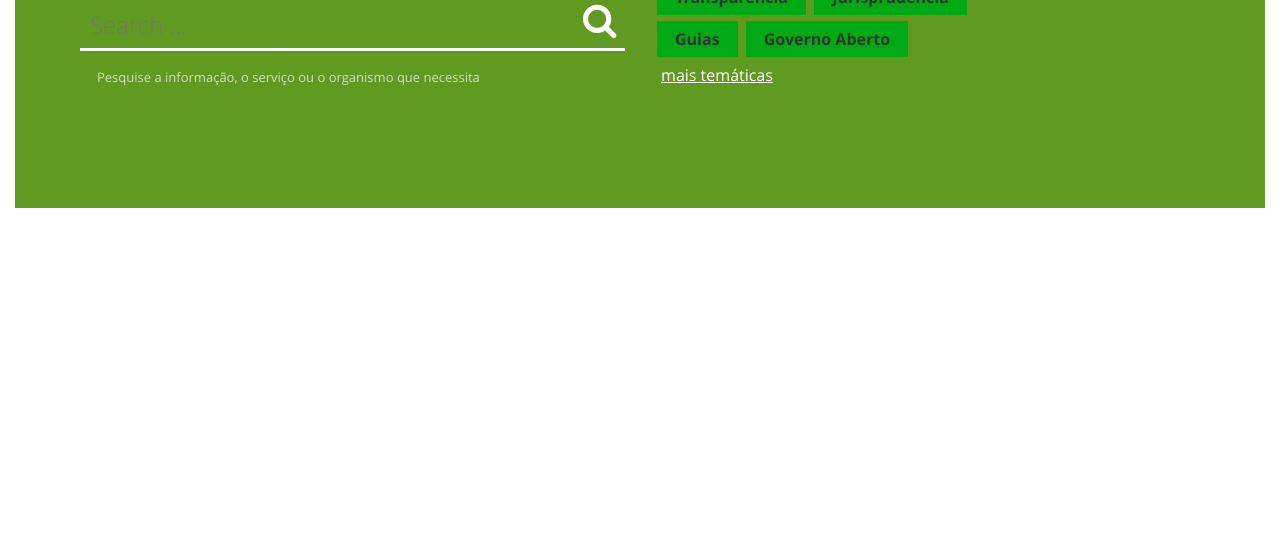
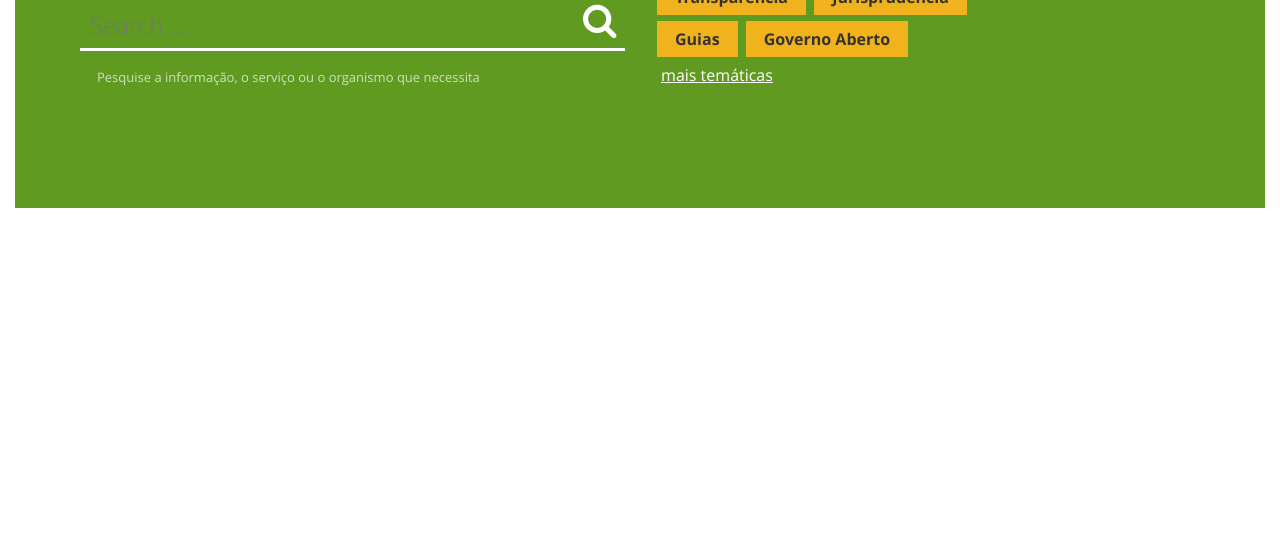
Before and after one commit to justicagovpt/beta, a plain HTML site: page _preview/modules/head.html in a window 1280 px wide. Shown: the part 242-800 px from the top of the page. Drawn offline with nearby package versions, Linux system fonts and the light colour scheme; a script that the page names is missing.

Commit message:
*change: Cores oficiais +add: gitignore

```diff
--- a/sources/_scss/core/_config.scss
+++ b/sources/_scss/core/_config.scss
@@ -24,7 +24,7 @@ $red: #c00c0d;
 $red_error: #cc0000;
 $green: #76be2c;
 $green_dark: #609a21;
-$orange: #00aa13;//#f0b21d;
+$orange: #f0b21d;
 $orange_opacity: #F7D17C;
 $azul_main: #3399cc;
 $azul_main_dark: #267298;
@@ -37,7 +37,7 @@ $gray30: #d9d9d9;
 $gray40: #a0a0a0;
 $gray50: #808080;
 $gray70: #6f6f6f;
-$grayfooter: #000000;//#535353;
+$grayfooter: #535353;
 $gray80: #333333;
 $black: #000;
 $gray_transparent: rgba(0, 0, 0, 0.3);
```
Also changed, not shown: _preview/css/formularioBase.css, _preview/css/head_footer.css, 1 other file.
